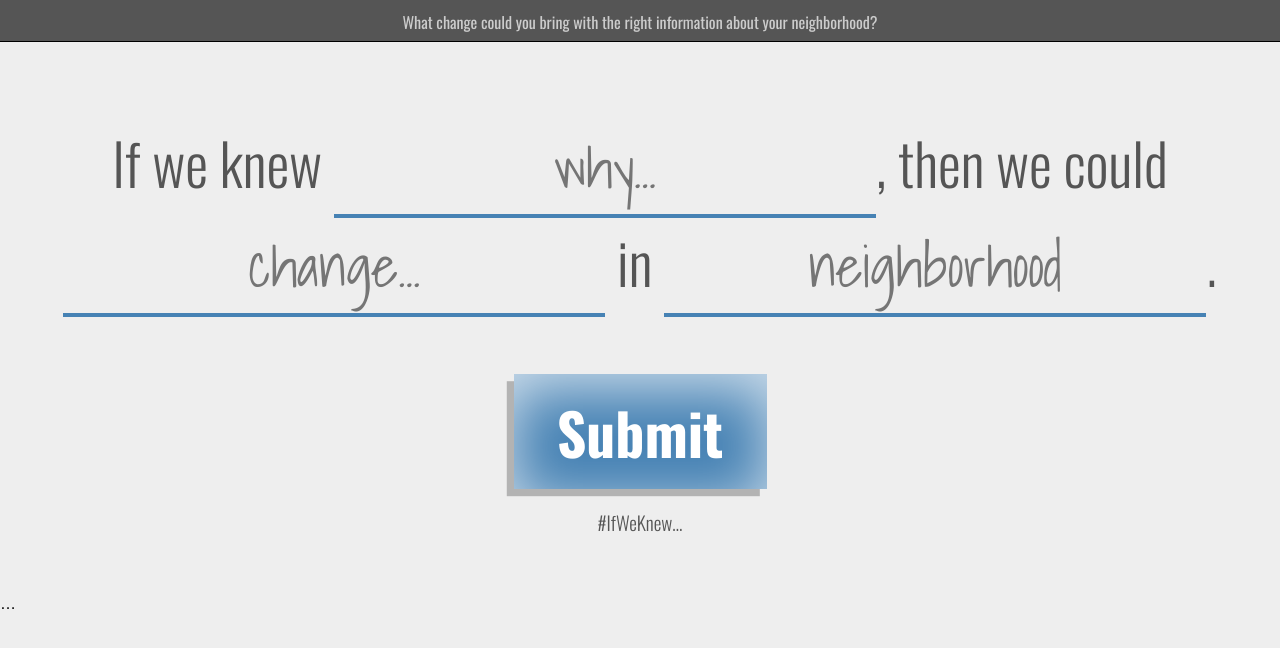
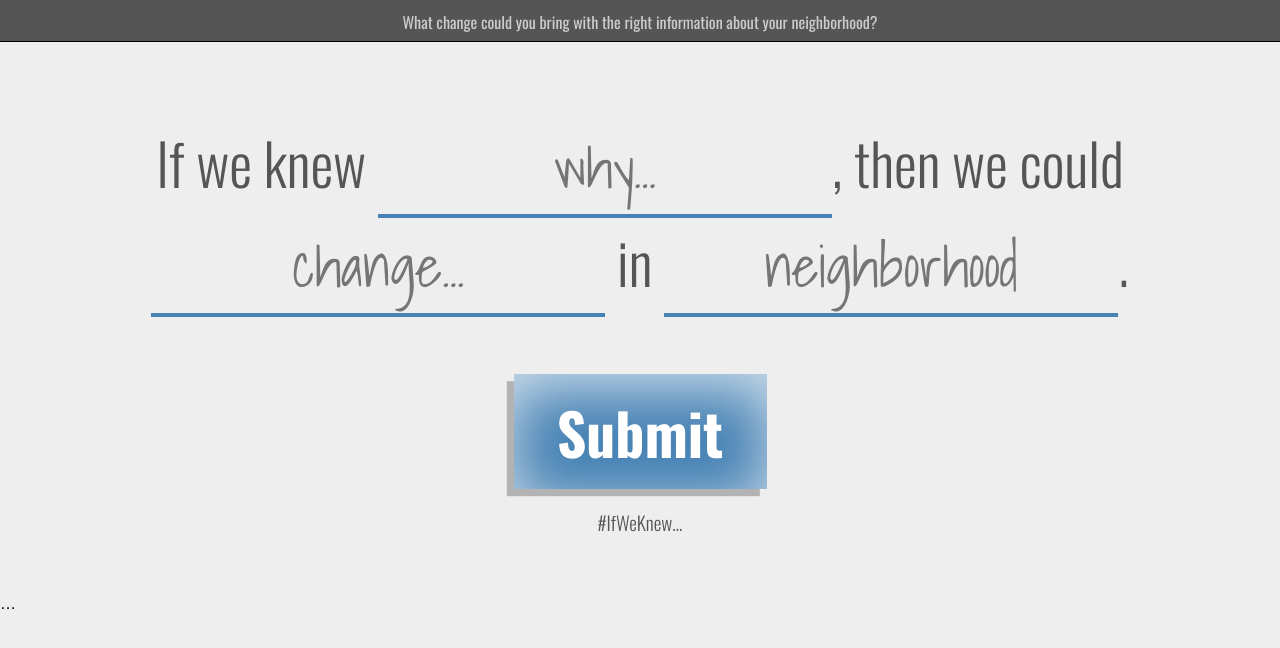
Before and after one commit to openplans/ifweknew, a Django app: template src/ifweknew/templates/index.html in a window 1280 px wide. Shown: the top 648 px of the page. Run offline with Django 3.2, Linux system fonts and the light colour scheme; the template is opened without the code that fills it, so the values that code supplies are empty; some libraries are stand-ins or nearby versions.

Commit message:
auto size input text to fit when typing

```diff
--- a/src/ifweknew/static/css/style.css
+++ b/src/ifweknew/static/css/style.css
@@ -352,10 +352,12 @@ body > .container {
   font-size: 3em;
 }
 .fill-in-the-blank {
+  display: inline-block;
   outline: 0;
   border-width: 0 0 4px 0;
   border-color: SteelBlue;
   text-align: center;
+  width: 450px;
   max-width: 75%;
   background: #eee;
   font-family: 'Shadows Into Light', cursive;
--- a/src/ifweknew/static/css/style.less
+++ b/src/ifweknew/static/css/style.less
@@ -39,10 +39,12 @@ body > .container {
 }
 
 .fill-in-the-blank {
+  display: inline-block;
   outline: 0;
   border-width: 0 0 4px 0;
   border-color: @blue;
   text-align: center;
+  width: 450px;
   max-width: 75%;
   background: #eee;
   .handwriting;
--- /dev/null
+++ b/src/ifweknew/static/js/jquery.inputfit.js
@@ -0,0 +1,64 @@
+/**
+*  @author Vadim Sikora ( http://vxsx.ru )
+*  NO COPYRIGHTS, DO WHAT YOU WANT
+*  @requires jquery 1.4.4 or higher
+*/
+(function($){
+    $.fn.inputfit = function(options) {
+        var settings = $.extend({
+			minSize   : 12,
+			maxSize   : 24
+        }, options);
+
+            this.each(function(){
+                if (!$(this).is(':input'))
+                    return;
+
+                $(this).bind('keydown',function(){
+                    var $this   = $(this),
+                        cloneId = this.id + '_size-changing-clone',
+                        width   = $(this).width();
+
+                    if (!$('#'+cloneId).length)
+                    {
+                        $('<div></div>', {
+                            id  : cloneId,
+                            css : {
+                                fontSize   : $(this).css('font-size'),
+                                position   : 'absolute',
+                                left       : '-9999px',
+                                fontFamily : $(this).css('font-family')
+                            }
+                        }).insertAfter(this)
+                    }
+                    var clone = $('#'+cloneId);
+                    clone.text($this.val());
+
+                    var currentFontSize = parseInt( $this.css('font-size') );
+
+                    if ( clone.width() < width - 10 ) {
+                        while ( clone.width() < width - 20 ) {
+                            if ( currentFontSize < settings.maxSize ) { currentFontSize++  } else { break; }
+                            clone.css('font-size', currentFontSize + 'px');
+                        }
+                        $this.css('font-size', currentFontSize + 'px');
+
+                    } else {
+
+                        while ( clone.width() > width - 20 ) {
+                            if ( currentFontSize > settings.minSize ) { currentFontSize--  } else { break; }
+                            clone.css('font-size', currentFontSize + 'px');
+                        }
+                        $this.css('font-size', currentFontSize + 'px');
+                    }
+
+
+                })
+        })
+
+
+        //Chain:
+        return this;
+    }
+
+})(jQuery);
--- a/src/ifweknew/templates/index.html
+++ b/src/ifweknew/templates/index.html
@@ -87,6 +87,7 @@
   <script src="http://cdnjs.cloudflare.com/ajax/libs/underscore.js/1.4.4/underscore-min.js"></script>
   <script src="http://cdnjs.cloudflare.com/ajax/libs/ICanHaz.js/0.10/ICanHaz.min.js"></script>
 
+  <script src="{{ STATIC_URL }}js/jquery.inputfit.js"></script>
 
     <script type="text/javascript">
       var fields = [
@@ -155,6 +156,11 @@
           }
         });
       });
+
+
+      $('.fill-in-the-blank').inputfit();
+
+
     </script>
 
 </body>
```
Also changed, not shown: 1 other file.
